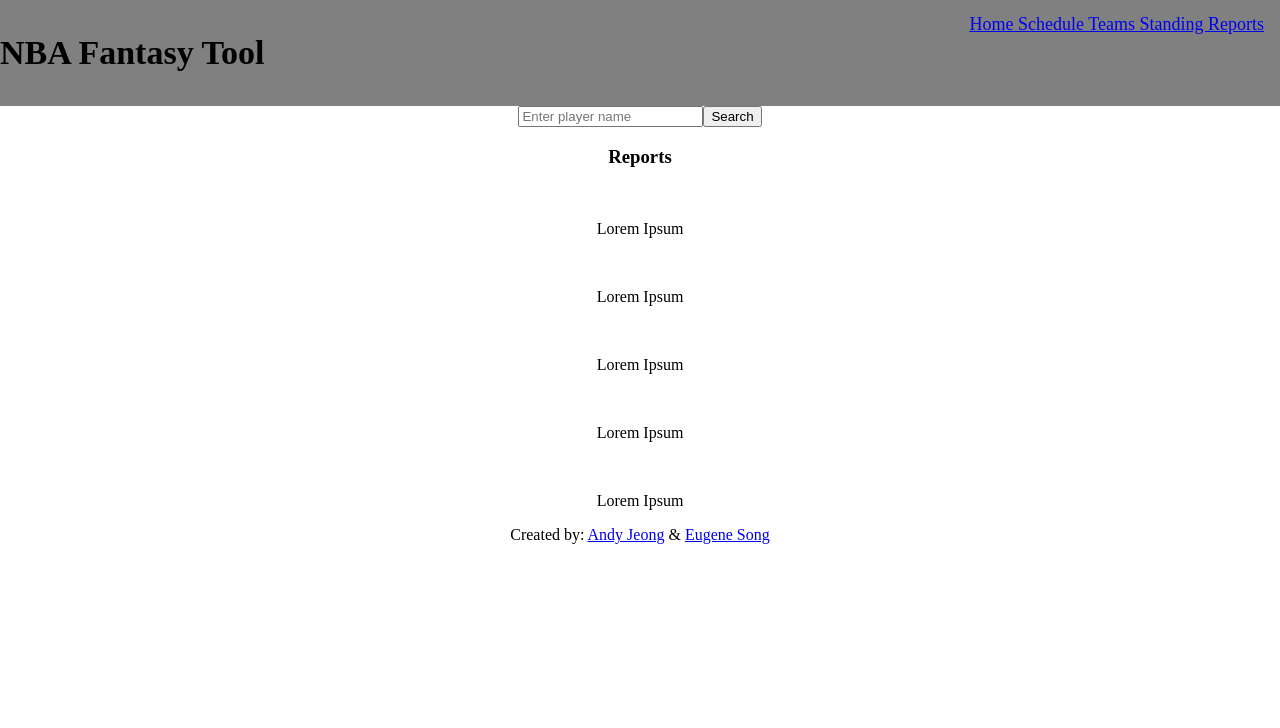
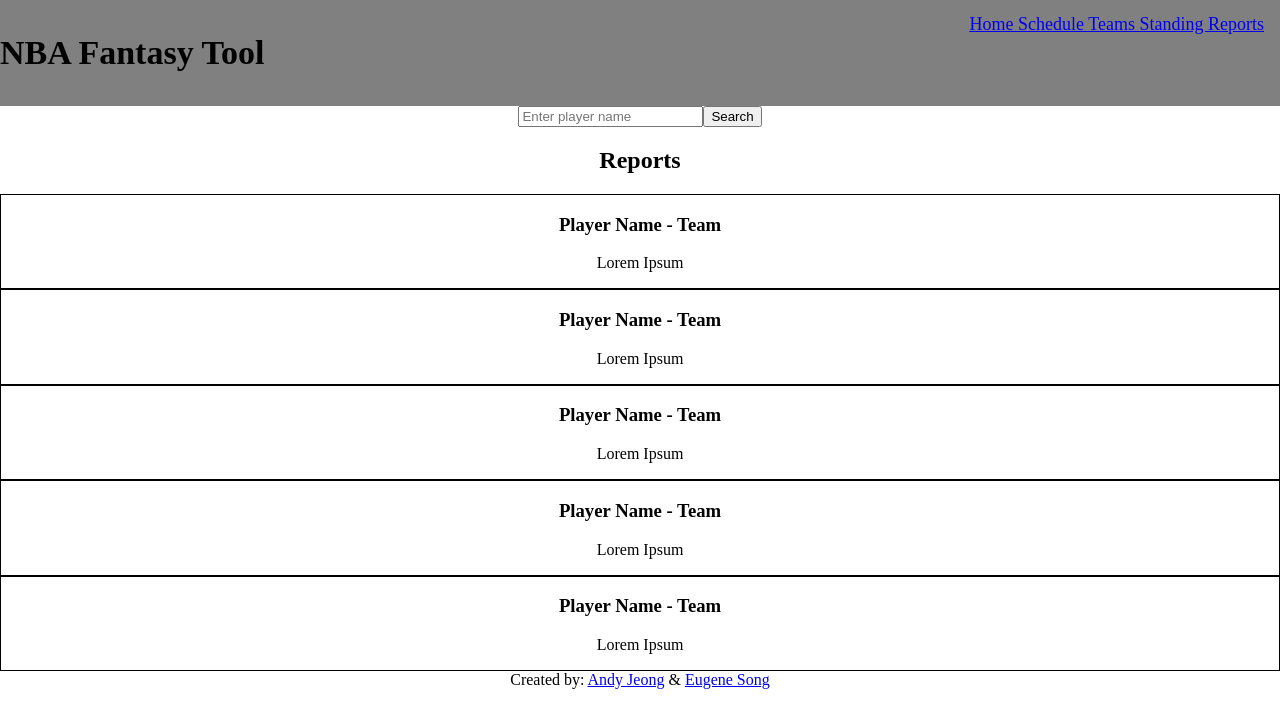
Before and after one commit to yougene42193/nba-fantasy-tool, a React (Create React App) app: page /reports in a window 1280 px wide. Shown: the top 728 px of the page. Built offline with nearby package versions, Linux system fonts and the light colour scheme.

Commit message:
reports section cleaned up

```diff
--- a/src/Reports/Reports.css
+++ b/src/Reports/Reports.css
@@ -0,0 +1,3 @@
+.report {
+    border: 1px solid black;
+}
--- a/src/Reports/Reports.js
+++ b/src/Reports/Reports.js
@@ -11,25 +11,25 @@
                         <input type="button" value="Search"></input>
                     </form>
                 </div>
-                <h3>Reports</h3>
+                <h2>Reports</h2>
                 <div class="report">
-                    <img></img>
+                    <h3>Player Name - Team</h3>
                     <p>Lorem Ipsum</p>
                 </div>
                 <div class="report">
-                    <img></img>
+                    <h3>Player Name - Team</h3>
                     <p>Lorem Ipsum</p>
                 </div>
                 <div class="report">
-                    <img></img>
+                    <h3>Player Name - Team</h3>
                     <p>Lorem Ipsum</p>
                 </div>
                 <div class="report">
-                    <img></img>
+                    <h3>Player Name - Team</h3>
                     <p>Lorem Ipsum</p>
                 </div>
                 <div class="report">
-                    <img></img>
+                    <h3>Player Name - Team</h3>
                     <p>Lorem Ipsum</p>
                 </div>
             </section>
--- a/src/Schedule/Schedule.css
+++ b/src/Schedule/Schedule.css
@@ -5,4 +5,11 @@
 table {
     margin-left: auto;
     margin-right: auto;
+    border: 1px solid black;
+    overflow-x: auto;
+    white-space: nowrap;
 }
+
+th, td {
+    min-width: 50px;
+}
--- a/src/Schedule/Schedule.js
+++ b/src/Schedule/Schedule.js
@@ -11,7 +11,7 @@
                     <option value="wk3">Week 3</option>
                     <option value="wk4">Week 4</option>
                 </select>
-                <h3>Schedule</h3>
+                <h2>Schedule</h2>
                 <table>
                     <tr>
                         <th>Monday (Date)</th>
```
